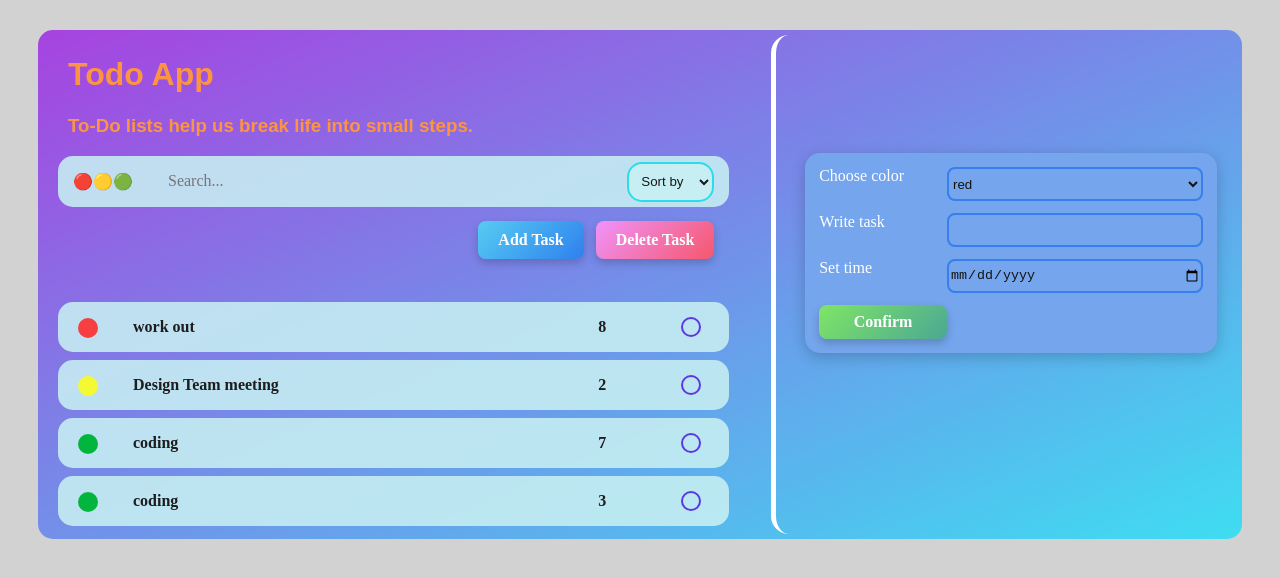
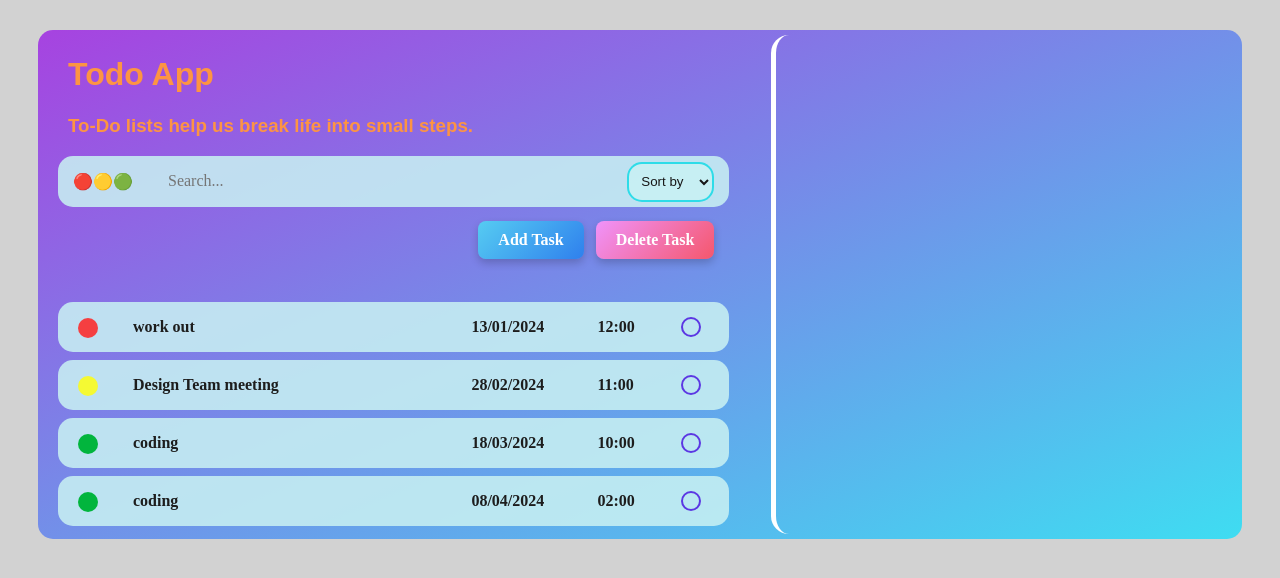
Before and after one commit to umair763/Todo-App-Full-Stack, a React (Vite) app: page / in a window 1280 px wide. Shown: the top 578 px of the page. Built offline with nearby package versions, Linux system fonts and the light colour scheme; a web font is replaced by a local one.

Commit message:
update 1.3

```diff
--- a/src/App.jsx
+++ b/src/App.jsx
@@ -1,37 +1,65 @@
-import { useState } from "react";
-import "./App.css";
-import TodoListParser from "./components/TodoListParser";
-import AddTask from "./components/AddTask";
-import AddTaskForm from "./components/AddTaskForm";
+import { useState } from 'react';
+import './App.css';
+import TodoListParser from './components/TodoListParser';
+import AddTask from './components/AddTask';
+import AddTaskForm from './components/AddTaskForm';
+import DeleteTaskForm from './components/DeleteTaskForm';
 
 const todolist = [
     {
-		color: "red",
-		task: "work out",
-		time: 8,
+        color: 'red',
+        task: 'work out',
+        date: '13/01/2024',
+        time: '12:00',
         status: false,
     },
     {
-		color: "yellow",
-		task: "Design Team meeting",
-		time: 2,
+        color: 'yellow',
+        task: 'Design Team meeting',
+        date: '28/02/2024',
+        time: '11:00',
         status: false,
     },
     {
-		color: "green",
-		task: "coding",
-		time: 7,
+        color: 'green',
+        task: 'coding',
+        date: '18/03/2024',
+        time: '10:00',
         status: true,
     },
     {
-		color: "green",
-		task: "coding",
-		time: 3,
+        color: 'green',
+        task: 'coding',
+        date: '08/04/2024',
+        time: '02:00',
         status: true,
     },
 ];
 
 function App() {
+    const [addTaskbtn, setAddTaskbtn] = useState(false);
+    const [DeleteTaskbtn, setDeleteTaskbtn] = useState(false);
+
+    function handleAddTaskbtn() {
+        setAddTaskbtn((x) => !x);
+        addTaskbtn ? setAddTaskbtn(false) : '';
+        console.log(addTaskbtn);
+    }
+
+    function handleDeleteTaskbtn() {
+        setDeleteTaskbtn((x) => !x);
+        DeleteTaskbtn ? setDeleteTaskbtn(false) : '';
+        console.log(DeleteTaskbtn);
+    }
+
+    function handlesetAddFalse() {
+        setAddTaskbtn(false);
+    }
+
+    function handlesetDeleteFalse() {
+        setDeleteTaskbtn(false);
+    }
+
     return (
         <>
             <div className="backgroundForm">
@@ -41,14 +69,16 @@ function App() {
                             <h1>Todo App</h1>
                             <h3>To-Do lists help us break life into small steps.</h3>
                         </div>
-						<AddTask />
+                        <AddTask SetAddTaskbtn={handleAddTaskbtn} setDeleteTaskbtn={handleDeleteTaskbtn} />
                         <TodoListParser todolist={todolist} />
                     </div>
 
                     <div className="right-side">
-						<AddTaskForm />
+                        {addTaskbtn ? <AddTaskForm /> : ''}
+                        {DeleteTaskbtn ? <DeleteTaskForm /> : ''}
+                        {/* <AddTaskForm /> */}
+                        {/* <DeleteTaskForm /> */}
                     </div>
-
                 </div>
             </div>
         </>
@@ -56,12 +86,3 @@ function App() {
 }
 
 export default App;
-
-{
-	/* {todolist.map((el, i) => {
-                    <p>{el.color}</p>;
-                    <p>{el.task}</p>;
-                    <p>{el.time}</p>;
-                    <p>{el.status}</p>;
-                })} */
-}
--- a/src/components/AddTask.jsx
+++ b/src/components/AddTask.jsx
@@ -1,7 +1,7 @@
 import { useState } from 'react';
 import './styles/AddTask.css';
 
-function AddTask() {
+function AddTask({ SetAddTaskbtn, setDeleteTaskbtn }) {
     return (
         <>
             <div className="Addtaskcontainer">
@@ -14,8 +14,12 @@ function AddTask() {
                 </select>
             </div>
             <div className="buttons">
-                <button className='addbtn'>Add Task</button>
-                <button className='deletebtn'>Delete Task</button>
+                <button className="addbtn" onClick={SetAddTaskbtn}>
+                    Add Task
+                </button>
+                <button className="deletebtn" onClick={setDeleteTaskbtn}>
+                    Delete Task
+                </button>
             </div>
         </>
     );
--- a/src/components/AddTaskForm.jsx
+++ b/src/components/AddTaskForm.jsx
@@ -1,25 +1,32 @@
-import { useState } from "react";
-import "./styles/AddTaskForm.css";
+import { useState } from 'react';
+import './styles/AddTaskForm.css';
 
 function AddTaskForm() {
+    function handleform(e) {
+        e.preventDefault();
+    }
     return (
         <>
-			<form className="addtask-form">
-
-				<labe>Choose color</labe>
+            <form className="addtask-form" onSubmit={handleform}>
+                <label>Choose color</label>
                 <select className="addentrysortby">
                     <option>red</option>
                     <option>yellow</option>
                     <option>green</option>
                 </select>
 
-				<labe>Write task</labe>
-				<input type="text" className="writeTask"/>
+                <label>Write task</label>
+                <input type="text" className="writeTask" />
 
-				<labe>Set time</labe>
+                <label>Set Date</label>
                 <input type="date" className="settime" />
 
-				<button className="confirmbtn">Confirm</button>
+                <label>Set time</label>
+                <input type="time" className="settime" />
+
+                <button className="confirmbtn">
+                    Confirm
+                </button>
             </form>
         </>
     );
--- a/src/components/AllComponentsStyle.css
+++ b/src/components/AllComponentsStyle.css
@@ -13,11 +13,3 @@
 	border-left: 5px solid white;
 	border-radius: 18px;
 }
-
-.time {
-	display: flex;
-	align-items: center;
-	justify-content: space-between;
-	padding-right: 10px;
-	font-weight: bolder !important;
-}
--- /dev/null
+++ b/src/components/DeleteTaskForm.jsx
@@ -0,0 +1,36 @@
+import { useState } from 'react';
+import './styles/DeleteTaskForm.css';
+
+function DeleteTaskForm( ) {
+    function handleform(e) {
+        e.preventDefault();
+    }
+
+    return (
+        <>
+            <form className="addtask-form2" onSubmit={handleform}>
+                <label>Enter color</label>
+                <select className="addentrysortby2">
+                    <option>red</option>
+                    <option>yellow</option>
+                    <option>green</option>
+                </select>
+
+                <label>Enter task</label>
+                <input type="text" className="writeTask2" />
+
+                <label>Enter Date</label>
+                <input type="date" className="settime2" />
+
+                <label>Enter time</label>
+                <input type="time" className="settime2" />
+
+                <button className="confirmbtn2" >
+                    Confirm
+                </button>
+            </form>
+        </>
+    );
+}
+
+export default DeleteTaskForm;
--- a/src/components/DisplayTodoList.jsx
+++ b/src/components/DisplayTodoList.jsx
@@ -1,5 +1,5 @@
-import { useState } from 'react';
-import './styles/DisplayTodoList.css';
+import { useState } from "react";
+import "./styles/DisplayTodoList.css";
 
 function DisplayTodoList({ list }) {
 	const [marked, setMarked] = useState(false);
@@ -14,13 +14,18 @@ function DisplayTodoList({ list }) {
 				<input
 					type="radio"
 					className={`${
-                        list.color === 'red' ? 'radiored' : list.color === 'yellow' ? 'radioyellow' : 'radiogreen'
+						list.color === "red" ? "radiored" : list.color === "yellow" ? "radioyellow" : "radiogreen"
 					}`}
 				/>
-                <p className={`time ${marked ? 'strikethough' : ''}`}>{list.task}</p>
+				<p className={`time ${marked ? "strikethough" : ""}`}>{list.task}</p>
 				<div className="time">
-                    <p className={`${marked ? 'strikethough' : ''}`}>{list.time}</p>
-                    <input type="checkbox" className="checkbox" onClick={handlemarked} />
+					<p className={`${marked ? "strikethough" : ""} timendateGap`}>{list.date}</p>
+					<p className={`${marked ? "strikethough" : ""}`}>{list.time}</p>
+					<input
+						type="checkbox"
+						className="checkbox"
+						onClick={handlemarked}
+					/>
 				</div>
 			</div>
 		</>
--- a/src/components/styles/AddTaskForm.css
+++ b/src/components/styles/AddTaskForm.css
@@ -1,4 +1,3 @@
-
 .addtask-form {
     padding: 0 15px;
     margin-left: 10%;
@@ -6,32 +5,32 @@
     row-gap: 12px;
     padding: 14px;
     display: grid;
-	margin-top: 40%;
+    margin-top: 55%;
     width: 130%;
     grid-template-rows: 2fr 2fr 2fr 2fr;
     grid-template-columns: 1fr 2fr;
-	font-family: "Caros Light";
+    font-family: 'Caros Light';
     color: white;
-	background-color: rgb(117, 165, 236);
+    background-color: rgb(59, 199, 181);
     box-shadow: 0 4px 15px rgba(0, 0, 0, 0.2);
 }
 .addentrysortby {
-	background-color: rgb(117, 165, 236);
-	border: 2px solid rgb(55, 127, 236);
+    background-color: rgb(152, 255, 241);
+    border: 2px solid rgb(0, 161, 139);
     border-radius: 8px;
     color: rgb(19, 19, 19);
 }
 .writeTask {
     outline: none;
     border-radius: 8px;
-	background-color: rgb(117, 165, 236);
-	border: 2px solid rgb(55, 127, 236);
+    background-color: rgb(152, 255, 241);
+    border: 2px solid rgb(0, 161, 139);
     color: rgb(19, 19, 19);
 }
 .settime {
     border-radius: 8px;
-	background-color: rgb(117, 165, 236);
-	border: 2px solid rgb(55, 127, 236);
+    background-color: rgb(152, 255, 241);
+    border: 2px solid rgb(0, 161, 139);
     color: rgb(19, 19, 19);
 }
 .confirmbtn {
@@ -42,7 +41,7 @@
     font-weight: bold;
     padding: 8px 13px;
     border-radius: 8px;
-	font-family: "Caros Light";
+    font-family: 'Caros Light';
     box-shadow: 0 4px 8px rgba(0, 0, 0, 0.2);
     background: linear-gradient(135deg, #7fe565 0%, #4ba894 100%);
 }
--- /dev/null
+++ b/src/components/styles/DeleteTaskForm.css
@@ -0,0 +1,48 @@
+
+.addtask-form2 {
+	padding: 0 15px;
+	margin-left: 10%;
+	border-radius: 15px;
+	row-gap: 12px;
+	padding: 14px;
+	display: grid;
+	margin-top: 55%;
+	width: 130%;
+	grid-template-rows: 2fr 2fr 2fr 2fr;
+	grid-template-columns: 1fr 2fr;
+	font-family: "Caros Light";
+	color: white;
+	background-color: rgba(230, 93, 65, 0.839);
+	box-shadow: 0 4px 15px rgba(0, 0, 0, 0.2);
+}
+.addentrysortby2 {
+	background-color: rgb(254, 186, 161);
+	border: 2px solid rgba(203, 55, 39, 0.94);
+	border-radius: 8px;
+	color: rgb(19, 19, 19);
+}
+.writeTask2 {
+	outline: none;
+	border-radius: 8px;
+	background-color: rgb(254, 186, 161);
+	border: 2px solid rgba(203, 55, 39, 0.94);
+	color: rgb(19, 19, 19);
+}
+.settime2 {
+	border-radius: 8px;
+	background-color: rgb(254, 186, 161);
+	border: 2px solid rgba(203, 55, 39, 0.94);
+	color: rgb(19, 19, 19);
+}
+.confirmbtn2 {
+	border: none;
+	color: white;
+	font-size: 16px;
+	cursor: pointer;
+	font-weight: bold;
+	padding: 8px 13px;
+	border-radius: 8px;
+	font-family: "Caros Light";
+	box-shadow: 0 4px 8px rgba(0, 0, 0, 0.2);
+	background: linear-gradient(135deg, rgba(242, 158, 2, 0.882) 0%, #cf2608df 100%);
+}
--- a/src/components/styles/DisplayTodoList.css
+++ b/src/components/styles/DisplayTodoList.css
@@ -16,7 +16,6 @@
 	grid-template-rows: 1fr;
 	grid-template-columns: 60px 4fr 1fr;
 }
-
 
 .radiored {
 	-webkit-appearance: none; /* Remove default styling in WebKit browsers */
@@ -90,3 +89,17 @@
 .strikethough {
 	text-decoration: line-through;
 }
+.time {
+	/* display: flex; */
+	display: grid;
+	grid-template-rows: 1fr;
+	grid-template-columns: 180px 80px 1fr;
+	align-items: center;
+	justify-content: space-between;
+	padding-right: 10px;
+	font-weight: bolder !important;
+}
+.timendateGap {
+	margin-left: 30%;
+	margin-right: 12x;
+}
```
Also changed, not shown: .prettierrc.json (added), src/components/styles/AddTask.css (line endings or trailing spaces). Lines whose indentation alone changed are shown as unchanged.
